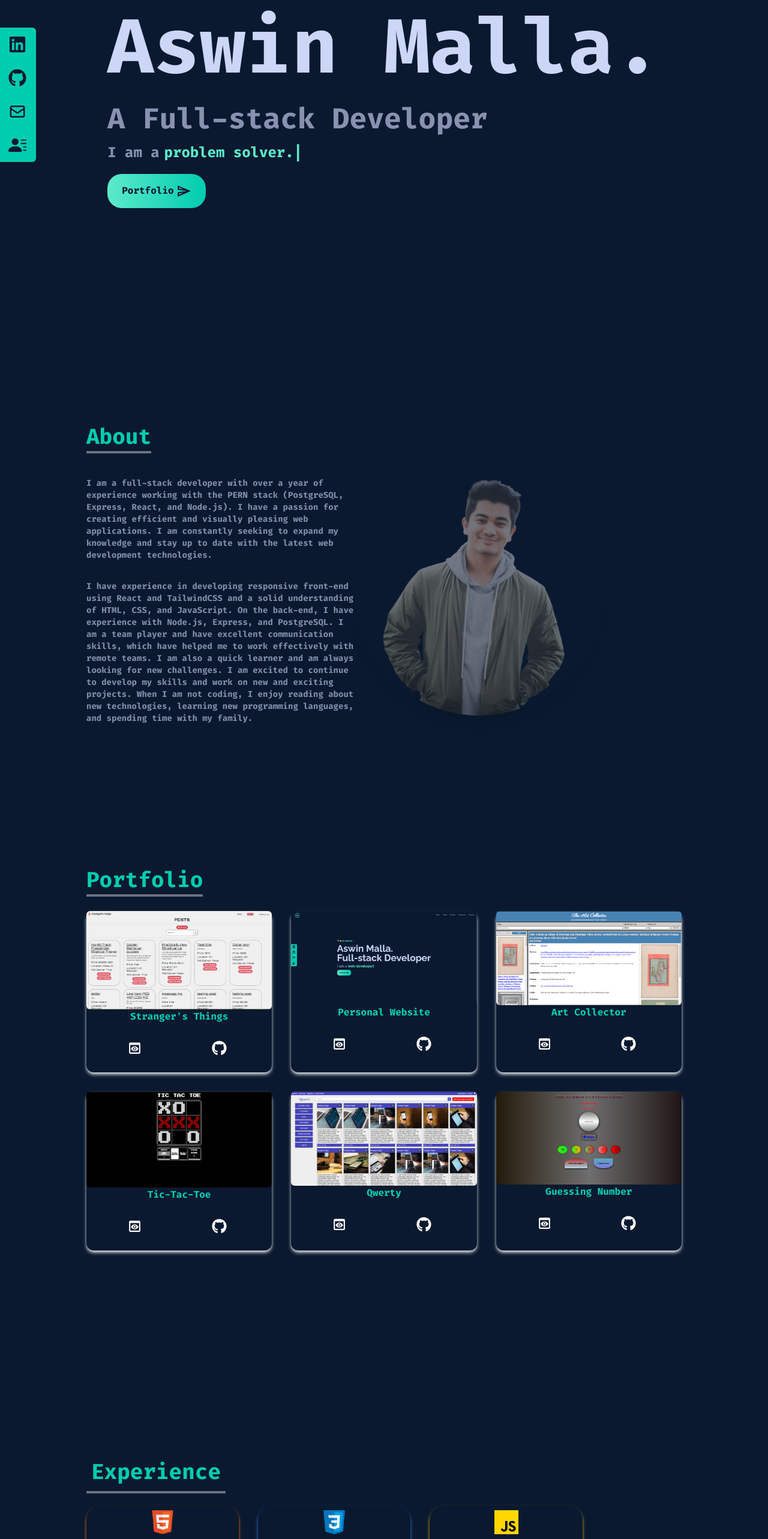
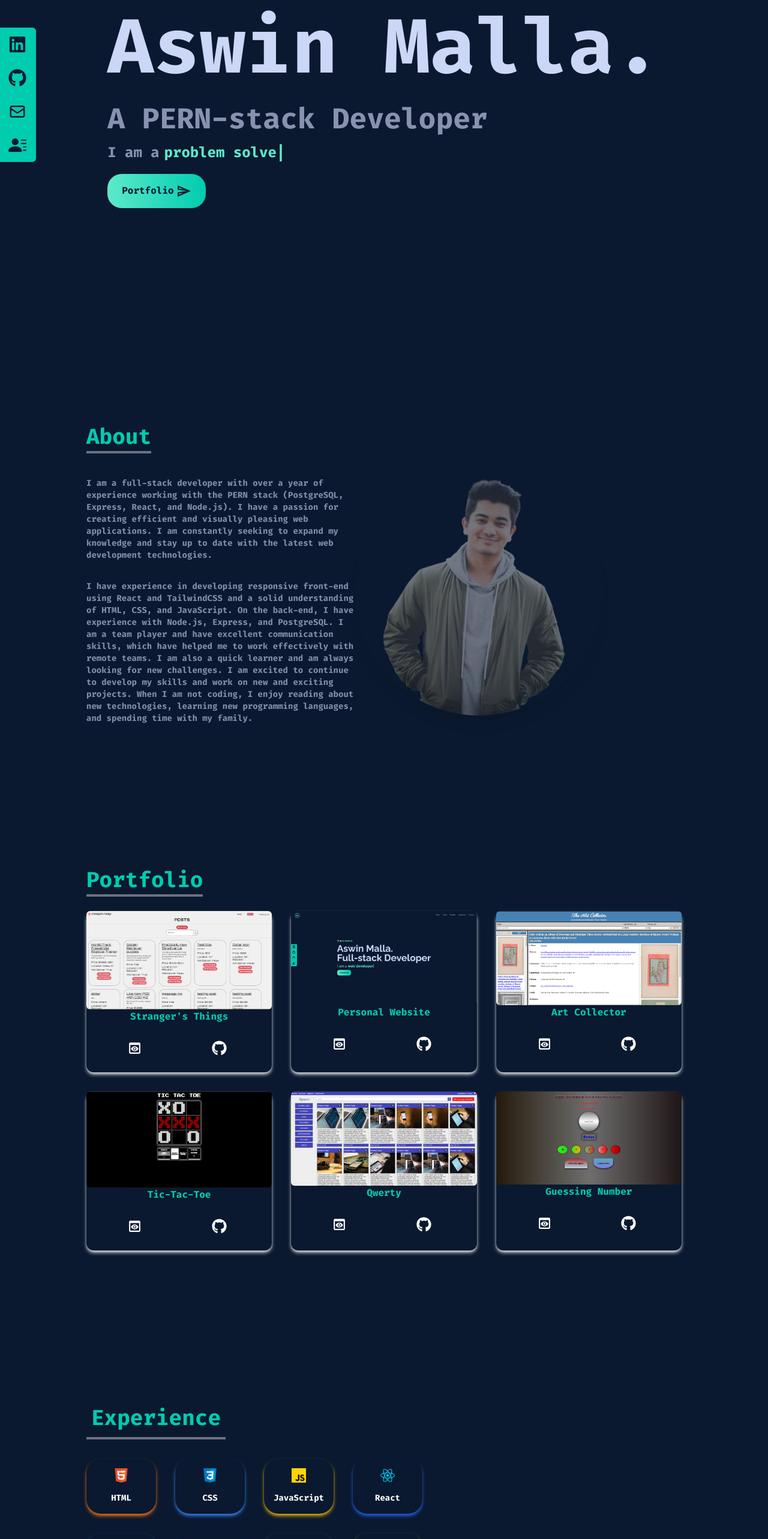
Before and after one commit to AMT98/Portfolio-Aswin, a React (Create React App) app: page / in a window 1280 px wide. Shown: the part 234-2800 px from the top of the page at 60% size. Built offline with nearby package versions, Linux system fonts and the light colour scheme; a web font is replaced by a local one.

Commit message:
Edit experience page

```diff
--- a/src/components/Experience.jsx
+++ b/src/components/Experience.jsx
@@ -4,10 +4,11 @@ import html from "../assets/html.png";
 import css from "../assets/css.png";
 import javascript from "../assets/javascript.png";
 import reactImage from "../assets/react.png";
-import nextjs from "../assets/nextjs.png";
+import Postgresql from "../assets/Postgresql.png";
 import github from "../assets/github.png";
 import tailwind from "../assets/tailwind.png";
 import node from "../assets/node.png"
+import express from "../assets/node.png"
 
 const Experience = () => {
   const techs = [
@@ -43,9 +44,9 @@ const Experience = () => {
     },
     {
       id: 6,
-      src: nextjs,
-      title: "Next JS",
-      style: "shadow-white",
+      src: Postgresql,
+      title: "PostgreSQL",
+      style: "shadow-sky-800",
     },
     {
       id: 7,
@@ -57,6 +58,12 @@ const Experience = () => {
       id: 8,
       src: node,
       title: "Node JS",
+      style: "shadow-lime-400",
+    },
+    {
+      id: 9,
+      src: express,
+      title: "Express JS",
       style: "shadow-lime-400",
     },
   ];
@@ -73,14 +80,14 @@ const Experience = () => {
           </p>
         </div>
 
-        <div className="w-10/12 h-1/4 grid grid-cols-3 sm:grid-cols-3 gap-8 mt-8 text-center items-center py-1 px-1 sm:px-0">
+        <div className="w-max h-max grid grid-cols-3 sm:grid-cols-4 gap-8 mt-8 text-center items-center p-4 px-2 sm:px-0">
           {techs.map(({ id, src, title, style }) => (
             <div
               key={id}
-              className={`shadow-md hover:scale-105 duration-500 py-2 rounded-3xl ${style}`}
+              className={`shadow-md hover:scale-105 duration-500 md:p-4 p-1 rounded-3xl ${style}`}
             >
-              <img src={src} alt="" className="w-10 mx-auto" />
-              <p className="mt-4">{title}</p>
+              <img src={src} alt="" className="w-6 mx-auto " />
+              <p className="mt-4 text-sm">{title}</p>
             </div>
           ))}
         </div>
--- a/src/components/Home.jsx
+++ b/src/components/Home.jsx
@@ -17,7 +17,7 @@ const Home = () => {
             Aswin Malla.
           </h3>
           <h3 className="text-[#8892B0] md:text-5xl text-2xl font-bold py-4 max-w-7xl">
-           A Full-stack Developer
+           A PERN-stack Developer
           </h3>
           <div >
             <p className="md:text-2xl sm:text-xl max-w-7xl  font-bold text-[#8892b0]">
@@ -25,9 +25,9 @@ const Home = () => {
               <Typed
                 className="md:text-2xl sm:text-xl text-xl sm:max-w-lg font-bold py-1 ml-2 text-[#5CEACA]"
                 strings={[
+                  "software developer.",
+                  "problem solver.",
                   "web developer.",
-                  "problem solver.",
-                  "designer.",
                   "team player.",
                 ]}
                 typeSpeed={100}
--- a/src/components/Portfolio.jsx
+++ b/src/components/Portfolio.jsx
@@ -178,7 +178,7 @@ const Portfolio = () => {
           {portfolios.map(({ id, src, demo, code, title }) => (
             <div
               key={id}
-              className="shadow-md shadow-gray-200 rounded-xl hover:scale-105 text-[white] hover:text-[#00CCAF]"
+              className="shadow-md shadow-gray-200 rounded-xl hover:scale-95 text-[white] hover:text-[#00CCAF]"
             >
               <img src={src} alt="" className="rounded-md duration-200 " />
               <div className="flex items-center justify-center text-[#00CCAF] font-bold">{title}</div>
```
Also changed, not shown: src/assets/Postgresql.png (added).
